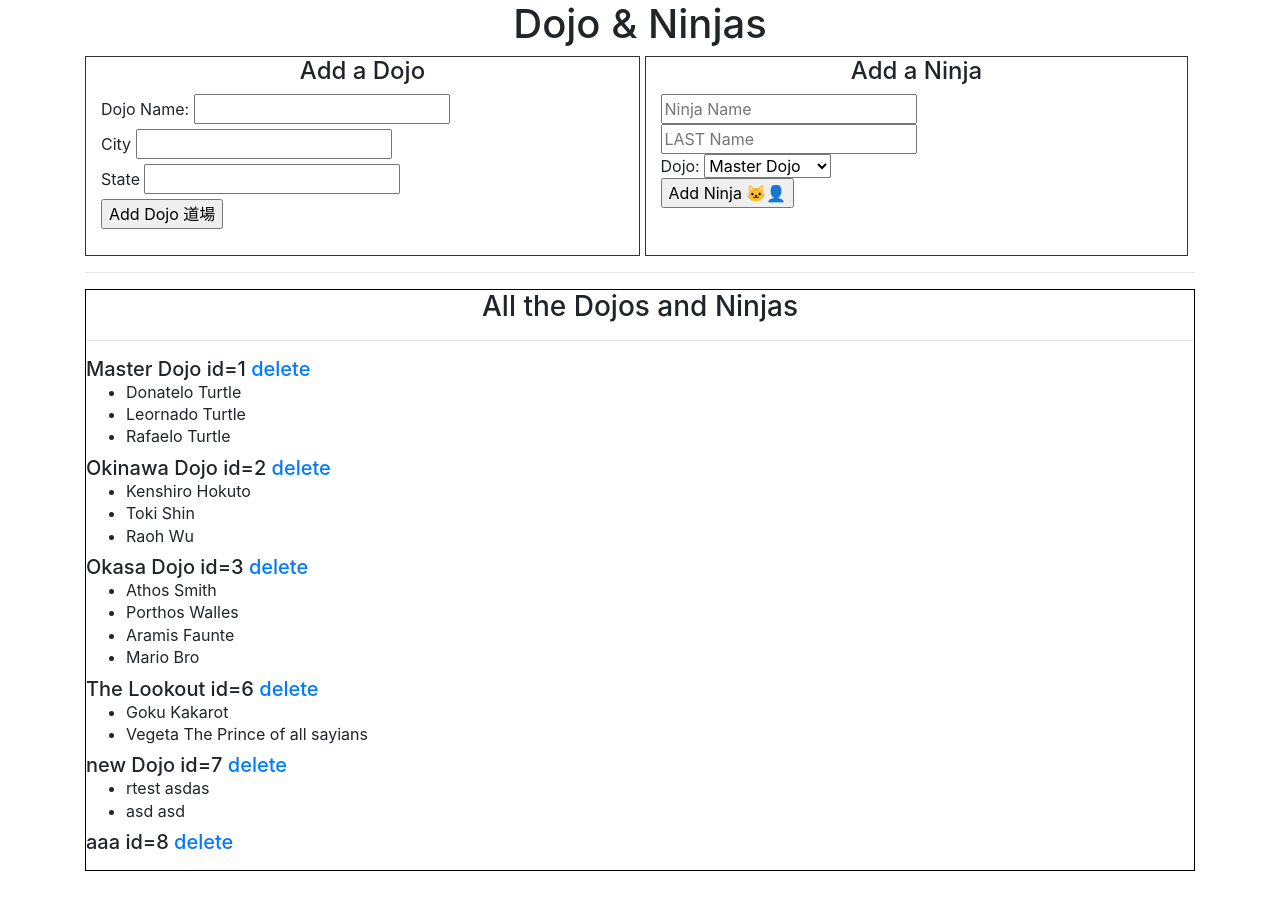
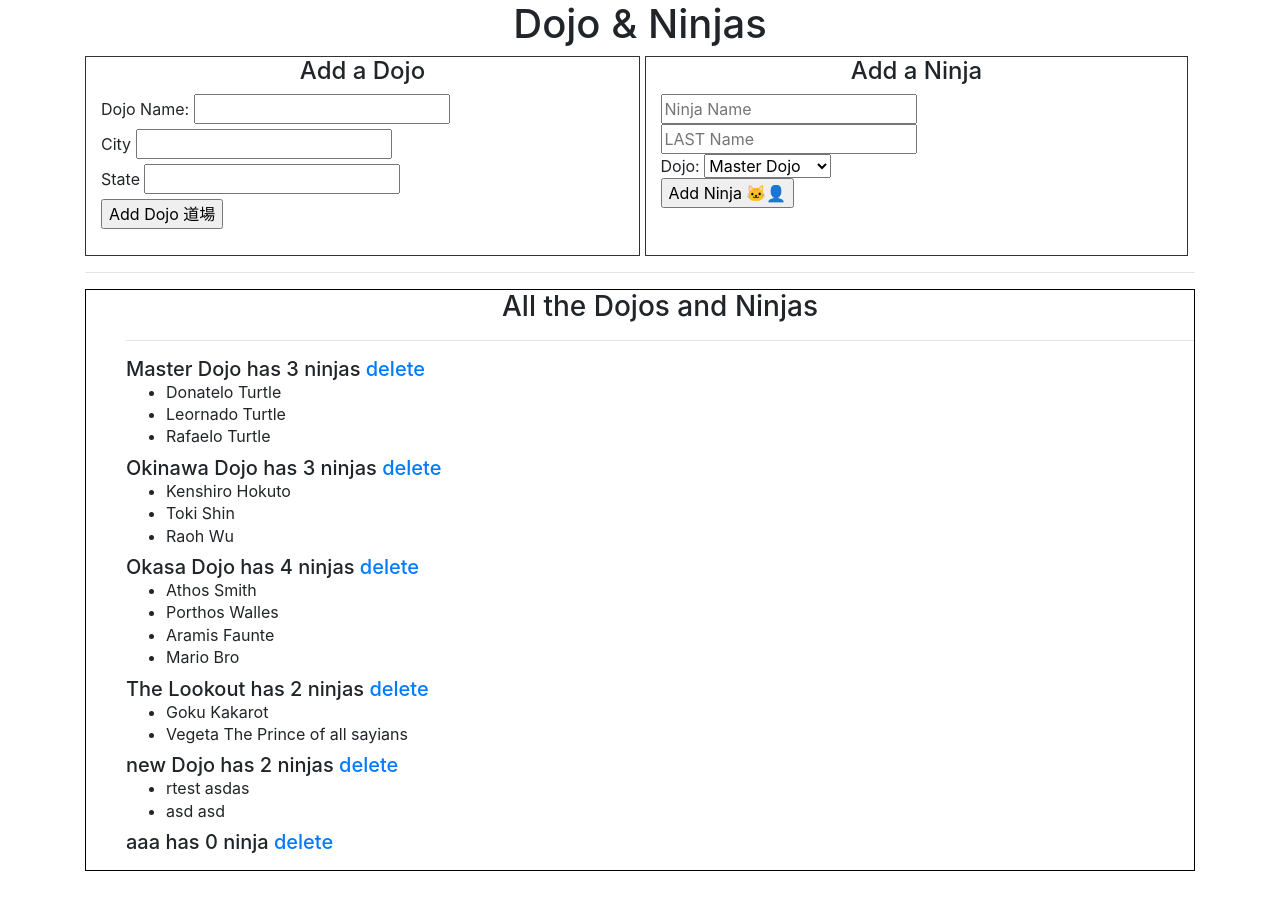
Before and after one commit to jupiterorbita/py_django_dojos_and_nonjas, a Django app: page / in a window 1280 px wide. Before the commit the page ends 871 px from the top, so only its background shows below. Run offline with Django 3.2, Linux system fonts and the light colour scheme; data comes from the database, SQL or seed files in the repository; both versions use the stored data as it was after the commit.

Commit message:
added number of ninjas to dojo display

```diff
--- a/dojo_ninjas_app/templates/index.html
+++ b/dojo_ninjas_app/templates/index.html
@@ -17,6 +17,8 @@
       }
       .ninjas {
         border: 1px solid black;
+        padding-left:40px;
+        margin-bottom: 30px;
       }
       .left{
         width: 50%;
@@ -87,9 +89,16 @@
         <!-- <p>{ all_the_dojos } => {{ all_the_dojos }}</p> -->
         <hr />
 
+
         {% for dojo in all_the_dojos %}
-        <!-- <p># of ninjas-> {{first}}{{dojo.id}}{{last}}</p> -->
-        <h5>{{ dojo.name }} id={{dojo.id}} <a href="/delete/{{dojo.id}}">delete</a></h5>
+        <!-- <p> {{ dojo.ninjas.count }} id= {{dojo.id}} </p> -->
+        <h5>{{ dojo.name }} has {{dojo.ninjas.count}}
+          {% if dojo.ninjas.count < 2 %}
+          ninja
+          {% else %}
+          ninjas
+          {% endif %}
+          <a href="/delete/{{dojo.id}}">delete</a></h5>
         <ul>
 
           {% for ninja in dojo.ninjas.all %}
```
Also changed, not shown: db.sqlite3.
